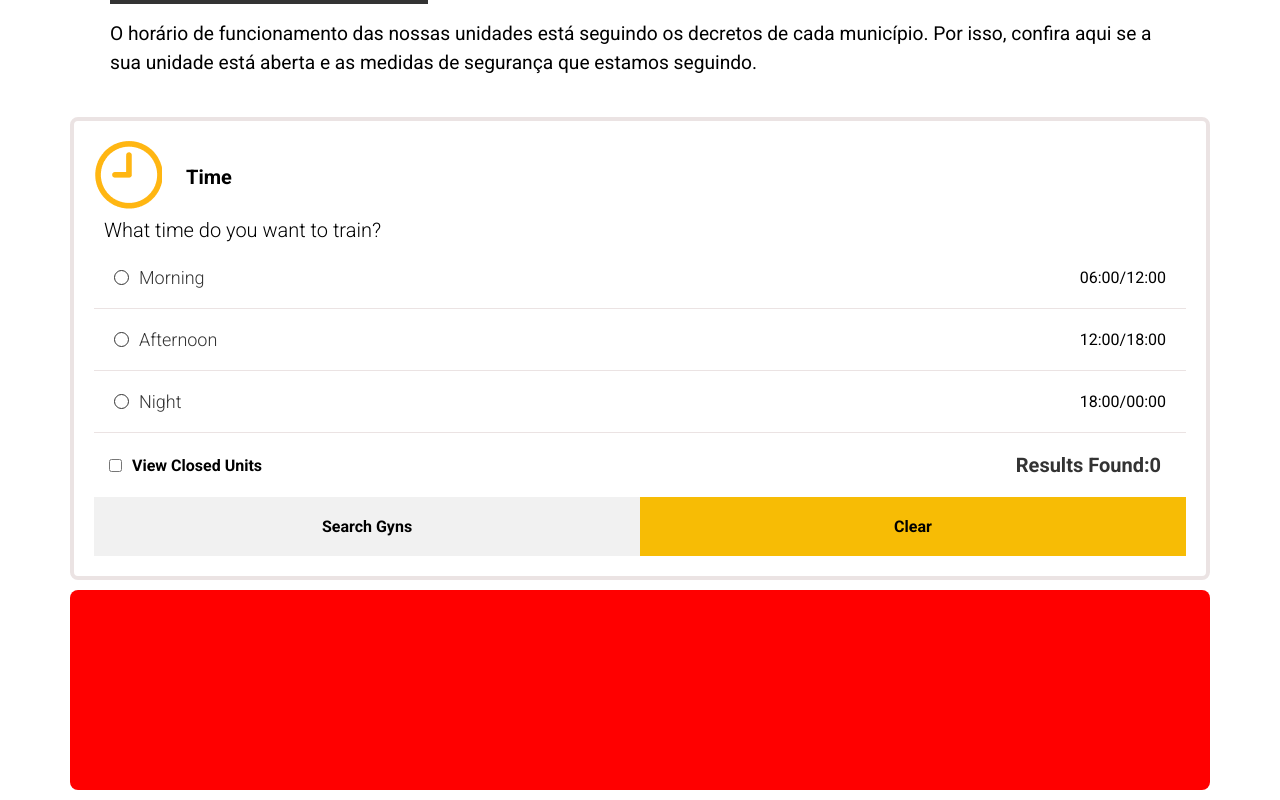
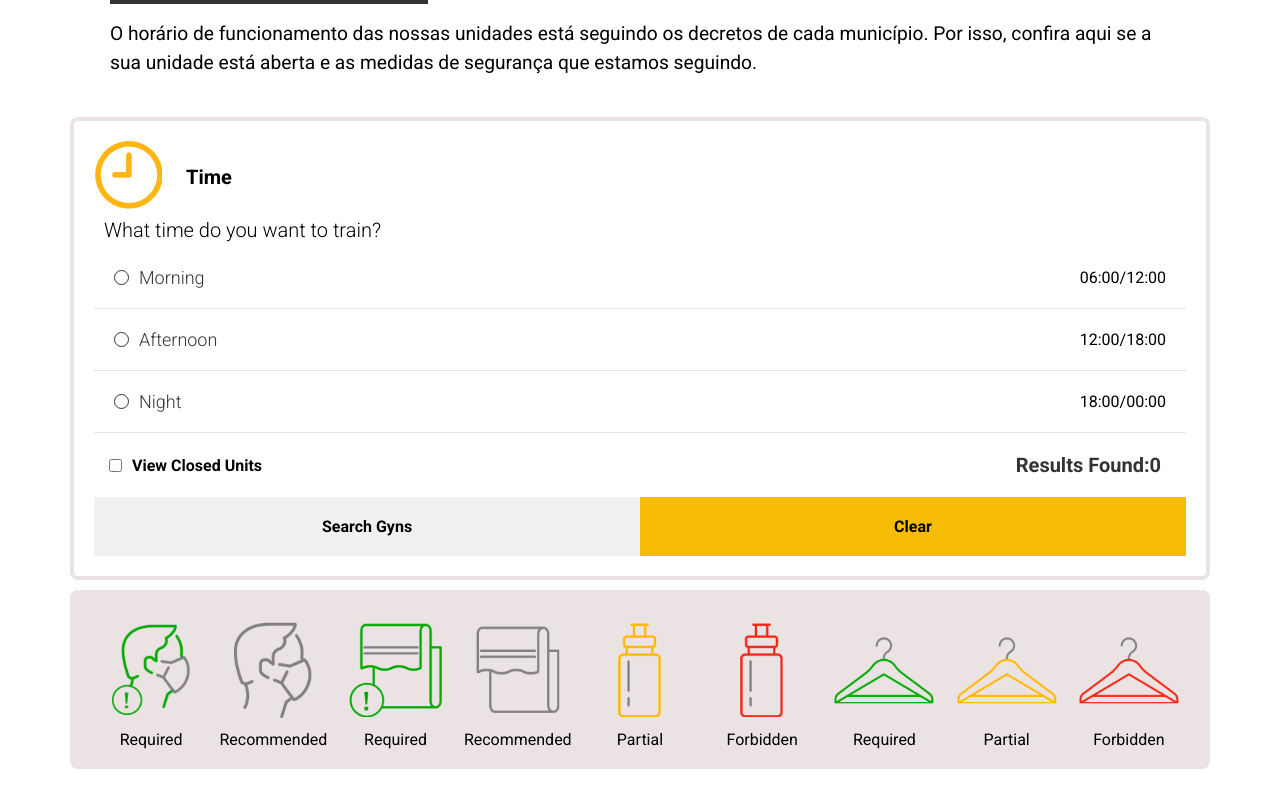
Before and after one commit to SrLuc/SmartFit-Challenger, a React (Vite) app: page / in a window 1280 px wide. Shown: the part 298-1098 px from the top of the page. After the commit the page ends 1077 px from the top, so only its background shows below. Built offline with nearby package versions, Linux system fonts and the light colour scheme.

Commit message:
style:refact Conduct component Styles

```diff
--- a/src/App.tsx
+++ b/src/App.tsx
@@ -1,7 +1,7 @@
 import Header from "./components/Header/Header";
 import Heading from "./components/Heading/Heading";
 import Panel from "./components/Panel/Panel";
-import Conducts from "./components/Conducts/Conducts";
+import Conducts from "./components/Conducts/ConductPanel";
 
 const App = () => {
   return (
--- a/src/components/Conducts/Conducts.tsx
+++ b/src/components/Conducts/ConductPanel.tsx
@@ -1,10 +1,10 @@
-import ItemConduct from "../UIelements/ItemConduct/ItemConduct";
 import * as S from "./styles";
+import ItemConduct from "../UIelements/ConductItens/ItemConduct";
 
 const Conducts = () => {
   return (
     <S.StyledConductPanel>
-
+      <ItemConduct />
     </S.StyledConductPanel>
   );
 };
--- a/src/components/Conducts/styles.ts
+++ b/src/components/Conducts/styles.ts
@@ -1,19 +1,28 @@
 import styled from "styled-components";
 
 export const StyledConductPanel = styled.section`
-  height: 200px;
   margin: 10px 70px;
   border-radius: 8px;
+  background-color: var(--light-grey);
 
-  display: flex;
-  flex-direction: row;
-  justify-content: space-between;
-
-  background-color: red;
-
-  @media (max-width: 768px) {
+  @media (max-width: 1200px) {
     flex-direction: column;
     height: auto;
-    margin: 10px 0;
+    margin: 10px 70px;
+    background-color: transparent;
+
+    section {
+      display: flex;
+      flex-direction: column;
+    }
+
+    div {
+      margin: 20px 0;
+      width: 100%;
+      background-color: var(--light-grey);
+      padding: 10px;
+      border-radius: 8px;
+
+    }
   }
 `;
--- /dev/null
+++ b/src/components/UIelements/ConductItens/ElementConduct.tsx
@@ -0,0 +1,17 @@
+import * as S from "./styles";
+
+interface ElementConductProps {
+  imageConduct?: string;
+  textConduct?: string;
+}
+
+const ElementConduct = ({ imageConduct, textConduct }: ElementConductProps) => {
+  return (
+    <S.StyledElementConduct>
+      <img src={imageConduct} alt="" />
+      <p>{textConduct}</p>
+    </S.StyledElementConduct>
+  );
+};
+
+export default ElementConduct;
--- /dev/null
+++ b/src/components/UIelements/ConductItens/ItemConduct.tsx
@@ -0,0 +1,54 @@
+import * as S from "./styles";
+import ElementConduct from "./ElementConduct";
+import requiredMask from "../../../assets/required-mask.png";
+import recommendedMask from "../../../assets/recommended-mask.png";
+import requiredTowel from "../../../assets/required-towel.png";
+import recommendedTowel from "../../../assets/recommended-towel.png";
+import partialWaterFoutain from "../../../assets/partial-fountain.png";
+import forbiddenWaterFoutain from "../../../assets/forbidden-fountain.png";
+import requiredLockerRoom from "../../../assets/required-lockerroom.png";
+import partialLockerRoom from "../../../assets/partial-lockerroom.png";
+import forbiddenLockerRoom from "../../../assets/forbidden-lockerroom.png";
+
+const ItemConduct = ({}) => {
+  return (
+    <S.StyledItemConduct>
+      <ElementConduct textConduct="Required" imageConduct={requiredMask} />
+
+      <ElementConduct
+        textConduct="Recommended"
+        imageConduct={recommendedMask}
+      />
+
+      <ElementConduct textConduct="Required" imageConduct={requiredTowel} />
+
+      <ElementConduct
+        textConduct="Recommended"
+        imageConduct={recommendedTowel}
+      />
+
+      <ElementConduct
+        textConduct="Partial"
+        imageConduct={partialWaterFoutain}
+      />
+      <ElementConduct
+        textConduct="Forbidden"
+        imageConduct={forbiddenWaterFoutain}
+      />
+
+      <ElementConduct
+        textConduct="Required"
+        imageConduct={requiredLockerRoom}
+      />
+
+      <ElementConduct textConduct="Partial" imageConduct={partialLockerRoom} />
+
+      <ElementConduct
+        textConduct="Forbidden"
+        imageConduct={forbiddenLockerRoom}
+      />
+    </S.StyledItemConduct>
+  );
+};
+
+export default ItemConduct;
--- /dev/null
+++ b/src/components/UIelements/ConductItens/styles.ts
@@ -0,0 +1,21 @@
+import styled from "styled-components";
+
+export const StyledItemConduct = styled.section`
+  display: flex;
+  justify-content: space-around;
+  align-items: center;
+  padding: 20px;
+`;
+
+export const StyledElementConduct = styled.div`
+  display: flex;
+  flex-direction: column;
+  justify-content: center;
+  align-items: center;
+  flex-wrap: wrap;
+
+  img {
+    width: 100px;
+    margin: 10px;
+  }
+`;
--- a/src/components/UIelements/ItemConduct/ItemConduct.tsx
+++ /dev/null
@@ -1,6 +0,0 @@
-
-const ItemConduct = ({}) => {
-  return <></>;
-};
-
-export default ItemConduct;
```
Also changed, not shown: src/components/UIelements/ItemConduct/styles.ts (deleted, +0 -13 lines).
